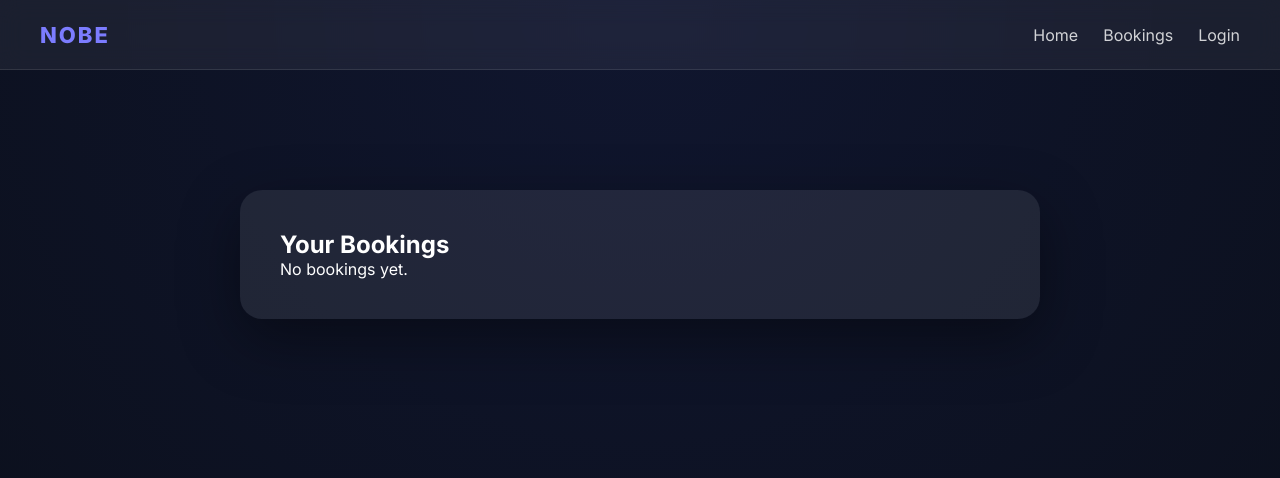
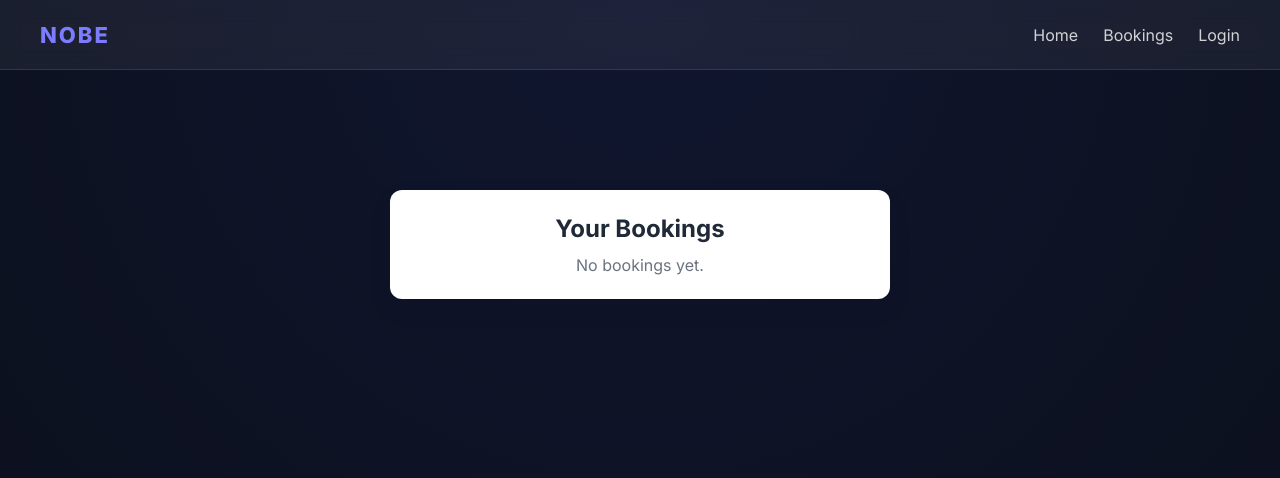
Before and after one commit to afaf-slimi/nobe-client, a React (Vite) app: page /bookings in a window 1280 px wide. Shown: the top 478 px of the page. Built offline with nearby package versions, Linux system fonts and the light colour scheme.

Commit message:
fix Bookings.css filename case

```diff
--- /dev/null
+++ b/src/pages/Bookings.css
@@ -0,0 +1,20 @@
+.booking-card {
+  max-width: 500px;
+  margin: 60px auto;
+  padding: 24px;
+  background: #ffffff;
+  border-radius: 12px;
+  box-shadow: 0 10px 25px rgba(0, 0, 0, 0.08);
+  text-align: center;
+}
+
+.booking-card h2 {
+  margin-bottom: 12px;
+  color: #1f2937;
+  font-size: 24px;
+}
+
+.booking-card p {
+  color: #6b7280;
+  font-size: 16px;
+}
--- a/src/pages/bookings.css
+++ /dev/null
@@ -1,8 +0,0 @@
-.booking-card {
-  max-width: 800px;
-  margin: 60px auto;
-  background: rgba(255,255,255,0.08);
-  border-radius: 22px;
-  padding: 40px;
-  box-shadow: 0 20px 60px rgba(0,0,0,0.4);
-}
```
Also changed, not shown: src/pages/Bookings.jsx (line endings or trailing spaces).
